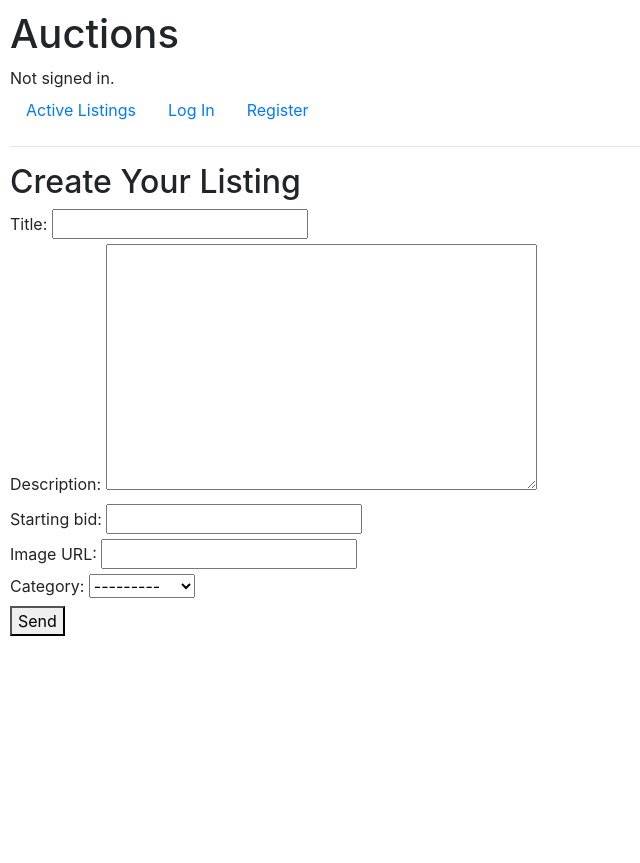
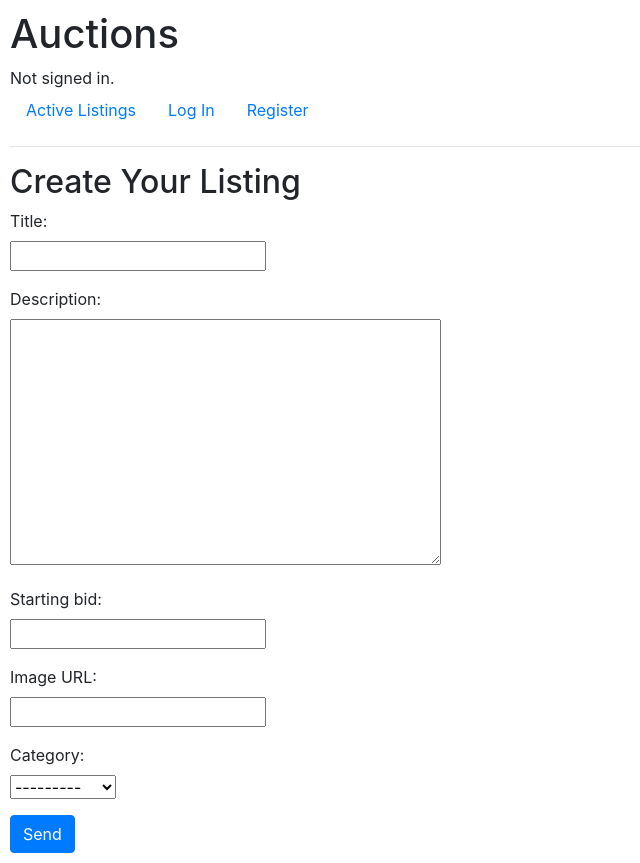
Before and after one commit to ksenijasam/commerce, a Django app: page /create_listing in a window 1280 px wide. Shown: the whole page, without its empty margins (0-640 px from the left). Before the commit the page ends 636 px from the top, so only its background shows below. Run offline with Django 3.2, Linux system fonts and the light colour scheme; some libraries are stand-ins or nearby versions.

Commit message:
listing.htm form connected

```diff
--- a/auctions/templates/auctions/create_listing.html
+++ b/auctions/templates/auctions/create_listing.html
@@ -7,12 +7,18 @@
         {% csrf_token %}
         {% for field in form %}
             <div>
-                {{ field.label_tag }}
-                {{ field }}
+                <div>
+                    {{ field.label_tag }}
+                </div>
+                <div class="form-group">
+                    {{ field }}
+                </div>
             </div>
         {% endfor %}
 
-        <button type="submit">Send</button>
+        <div>
+            <button class="btn btn-primary" type="submit">Send</button>
+        </div>
     </form>
 
 {% endblock %}
```
